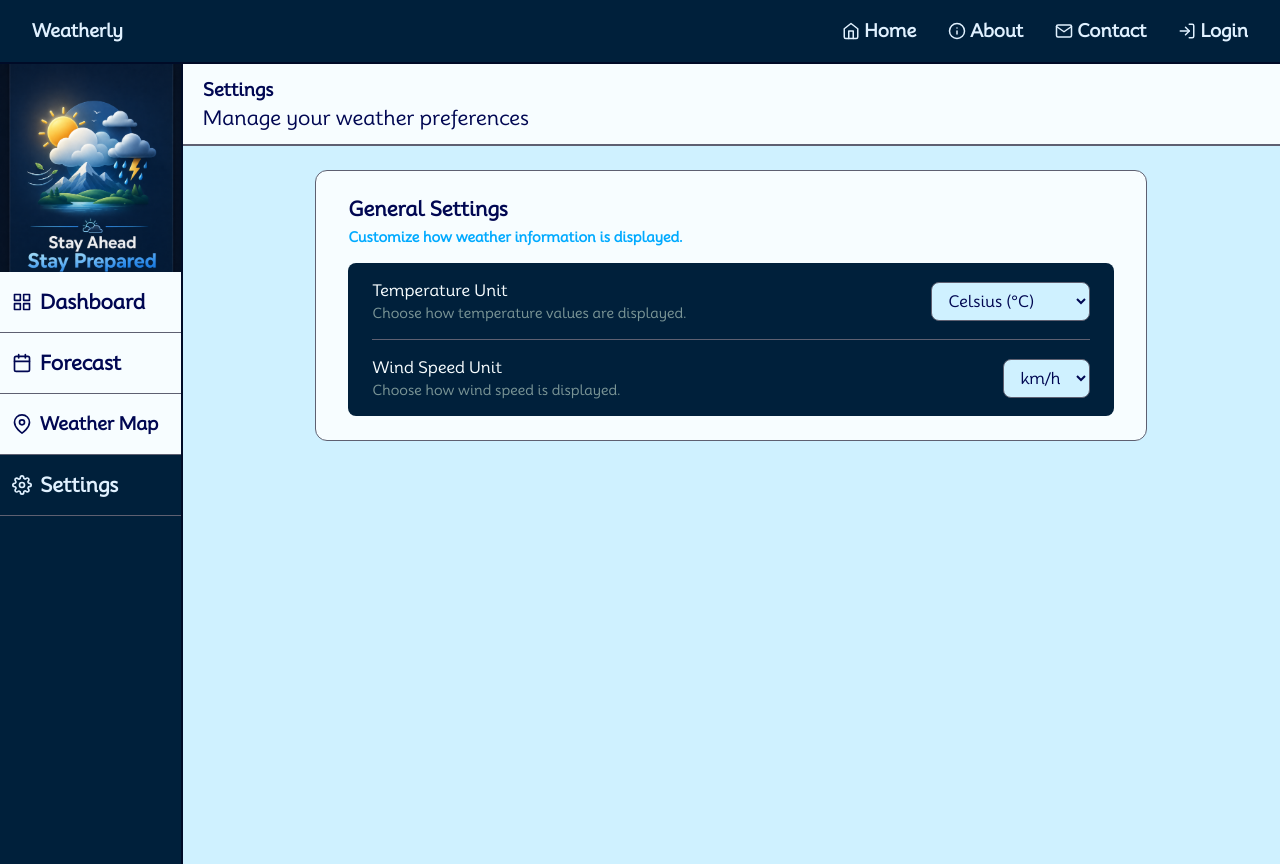
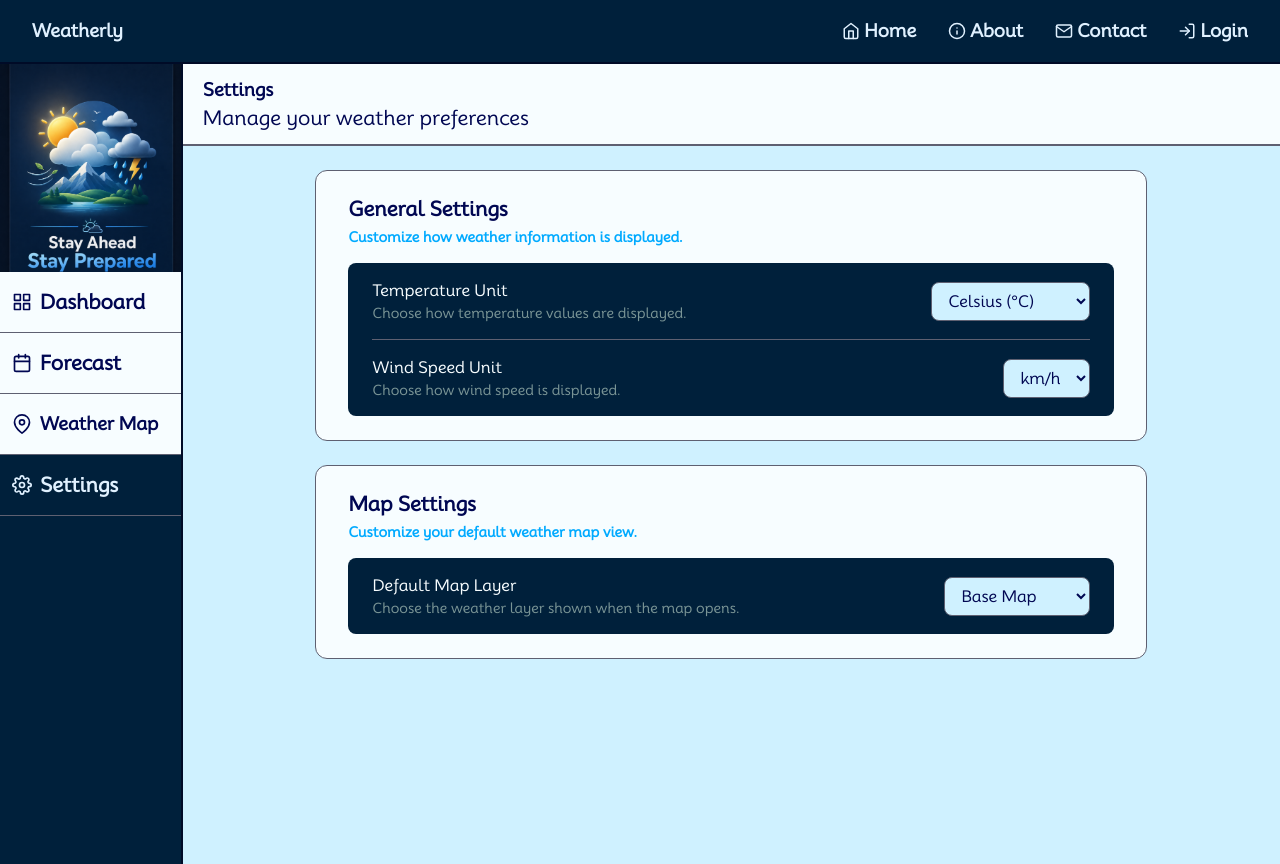
Before and after one commit to kamaleshs-codes/CodeOrbit_WeatherDashboard, a React (Vite) app: page /settings in a window 1280 px wide. Built offline with nearby package versions, Linux system fonts and the light colour scheme; no server answers.

Commit message:
added basemap option in the tilelayer and configure map default layer settings

```diff
--- a/src/context/SettingsContext.jsx
+++ b/src/context/SettingsContext.jsx
@@ -10,7 +10,7 @@ export const SettingsProvider = ({ children }) => {
     weatherAlerts: true,
     dailySummary: true,
     autoRefresh: true,
-    defaultMapLayer: "temperature",
+    defaultMapLayer: "none",
   });
 
   const updateSettings = (key, value) => {
--- a/src/pages/Settings.jsx
+++ b/src/pages/Settings.jsx
@@ -53,6 +53,39 @@ export const Settings = () => {
             </div>
           </div>
         </div>
+
+        <div className='rounded-xl border border-border-muted bg-primary px-8 py-6 mt-6'>
+          <div className='mb-4'>
+            <h3 className='text-xl font-semibold'>Map Settings</h3>
+            <p className='text-sm text-accent mt-1 font-semibold'>
+              Customize your default weather map view.
+            </p>
+          </div>
+
+          <div className='bg-secondary text-primary rounded-lg px-6'>
+            <div className='flex items-center justify-between py-4'>
+              <div>
+                <h4 className='font-medium'>Default Map Layer</h4>
+                <p className='text-sm text-text-light'>
+                  Choose the weather layer shown when the map opens.
+                </p>
+              </div>
+
+              <select
+                value={settings.defaultMapLayer}
+                onChange={(e) =>
+                  updateSettings("defaultMapLayer", e.target.value)
+                }
+                className='rounded-lg border border-border-muted text-text-muted bg-main px-3 py-2 outline-none'>
+                <option value='none'>Base Map</option>
+                <option value='temperature'>Temperature</option>
+                <option value='precipitation'>Precipitation</option>
+                <option value='wind'>Wind</option>
+                <option value='clouds'>Clouds</option>
+              </select>
+            </div>
+          </div>
+        </div>
       </main>
     </section>
   );
--- a/src/pages/WeatherMap.jsx
+++ b/src/pages/WeatherMap.jsx
@@ -3,6 +3,7 @@ import { MapContainer, Marker, Popup, TileLayer, useMap } from "react-leaflet";
 import { useLocation } from "../context/LocationContext";
 import { Card } from "../components/ui/Card";
 import { PageHeader } from "../components/PageHeader";
+import { useSettings } from "../context/SettingsContext";
 
 const MapUpdater = ({ position }) => {
   const map = useMap();
@@ -14,8 +15,9 @@ const MapUpdater = ({ position }) => {
 
 export const WeatherMap = () => {
   const { location } = useLocation();
+  const { settings } = useSettings();
   const selectedPosition = [location.lat, location.lon];
-  const [activeLayer, setActiveLayer] = useState("temperature");
+  const [activeLayer, setActiveLayer] = useState(settings.defaultMapLayer);
   const layerNames = {
     temperature: "temp_new",
     precipitation: "precipitation_new",
@@ -42,12 +44,14 @@ export const WeatherMap = () => {
                   attribution='&copy; <a href="https://www.openstreetmap.org/copyright">OpenStreetMap</a> contributors'
                   url='https://{s}.tile.openstreetmap.org/{z}/{x}/{y}.png'
                 />
+                {activeLayer !== "none" && (
                   <TileLayer
                     key={activeLayer}
                     url={`https://tile.openweathermap.org/map/${layerNames[activeLayer]}/{z}/{x}/{y}.png?appid=${
                       import.meta.env.VITE_WEATHER_API_KEY
                     }`}
                   />
+                )}
                 <MapUpdater position={selectedPosition} />
                 <Marker position={selectedPosition}>
                   <Popup>
@@ -62,6 +66,15 @@ export const WeatherMap = () => {
                   Weather Layers
                 </h3>
                 <div className='flex flex-col gap-2'>
+                  <button
+                    onClick={() => setActiveLayer("none")}
+                    className={`rounded-lg px-3 py-2 text-left text-sm font-semibold ${
+                      activeLayer === "none"
+                        ? "bg-secondary text-primary"
+                        : "text-secondary hover:bg-accent"
+                    }`}>
+                    🗺️ Base Map
+                  </button>
                   <button
                     onClick={() => setActiveLayer("temperature")}
                     className={`rounded-lg px-3 py-2 text-left text-sm font-semibold ${
```
Lines whose indentation alone changed are shown as unchanged.
